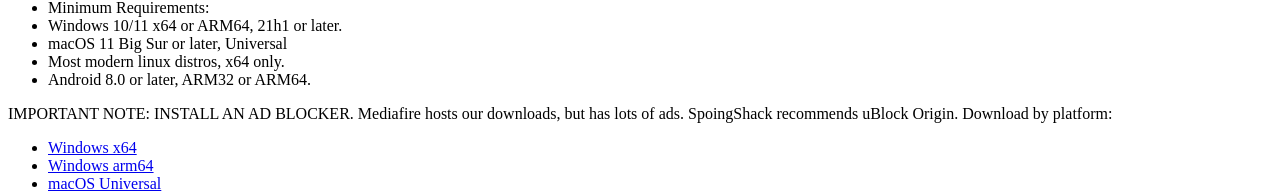
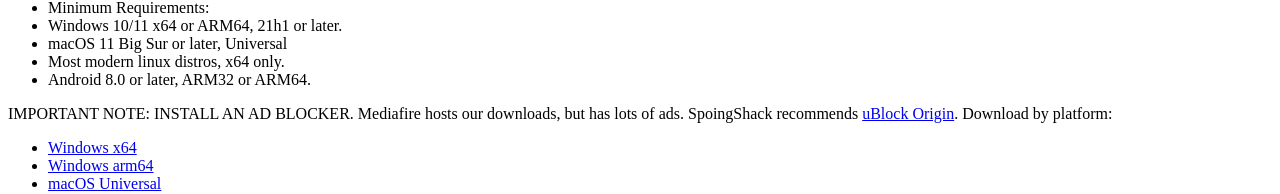
Before and after one commit to SpoingShack/Game-Shoppe, a plain HTML site: page tetoclicker.html in a window 1280 px wide. Shown: the part 699-893 px from the top of the page. Drawn offline with Linux system fonts and the light colour scheme.

Commit message:
add link to ublock

```diff
--- a/tetoclicker.html
+++ b/tetoclicker.html
@@ -20,7 +20,7 @@
             <li>Most modern linux distros, x64 only.</li>
             <li>Android 8.0 or later, ARM32 or ARM64.</li>
             </ul>
-            <super>IMPORTANT NOTE: INSTALL AN AD BLOCKER. Mediafire hosts our downloads, but has lots of ads. SpoingShack recommends uBlock Origin.</super>
+            <super>IMPORTANT NOTE: INSTALL AN AD BLOCKER. Mediafire hosts our downloads, but has lots of ads. SpoingShack recommends <a href="https://ublockorigin.com/">uBlock Origin</a>.</super>
             Download by platform:
             <ul>
                 <li><a href="https://www.mediafire.com/file/fyo1kuci9q6p8vb/TetoClicker0.2.0_Win_x64.zip/file">Windows x64</a>
```
